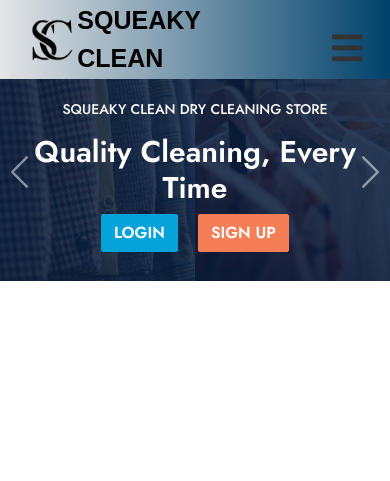
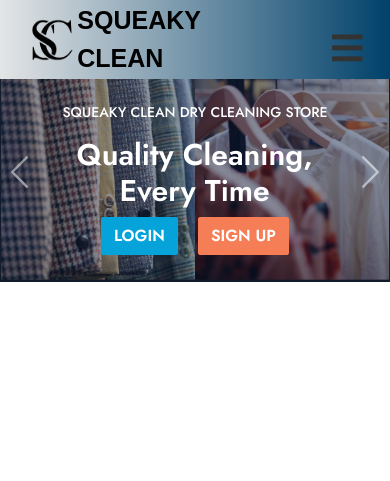
Before and after one commit to Akshay-343/spr3--index, a Django app: page / in a window 390 px wide. Shown: the top 481 px of the page. Run offline with Django 4.2, Linux system fonts and the light colour scheme; some libraries are stand-ins or nearby versions; some web fonts are replaced.

Commit message:
Add files via upload

```diff
--- a/catalog/static/css/style.css
+++ b/catalog/static/css/style.css
@@ -130,11 +130,20 @@ h6,
     left: 0;
     right: 0;
     bottom: 0;
-    background: rgba(9, 30, 62, .85);
+    background: rgba(9, 30, 62, 0.45);
     z-index: 1;
 }
 
 @media (max-width: 576px) {
+    .carousel-inner{
+        padding-top: 15px;
+    }
+    .carousel-inner{
+       color: rgba(9, 30, 62, 0.45);
+    }
+    .carousel-caption{
+        top: 0px;
+    }
     .carousel-caption h5 {
         font-size: 14px;
         font-weight: 500 !important;
--- a/catalog/templates/address_list.html
+++ b/catalog/templates/address_list.html
@@ -45,6 +45,12 @@
     }
 
     </style>
+    <br>
+    <br>
+    <br>
+     <br>
+ <br>
+
     <div class="adrrs">
   <h2>My Addresses</h2>
     <br>
--- a/catalog/templates/base.html
+++ b/catalog/templates/base.html
@@ -5,7 +5,6 @@
    <meta name="viewport" content="width=device-width, initial-scale=1">
 
      <link rel="stylesheet" href="{% static 'style.css' %}">
-     <link href="//db.onlinewebfonts.com/c/8c583b80ac9e392caea26d76a803b665?family=ITC+Bradley+Hand" rel="stylesheet" type="text/css"/>
     <link rel="stylesheet" href="https://cdn.jsdelivr.net/npm/bootstrap@4.6.2/dist/css/bootstrap.min.css">
     <link rel="stylesheet" href="https://cdnjs.cloudflare.com/ajax/libs/font-awesome/6.4.0/css/all.min.css">
  </head>
@@ -72,6 +71,7 @@
 <div class = "sq" style="padding-top: 40px;padding-bottom: 20px;">
 
             </div>
+
 {% block content %}
   {% endblock %}
 <!-- Optional JavaScript -->
--- a/catalog/templates/index.html
+++ b/catalog/templates/index.html
@@ -57,7 +57,7 @@
                     <div class="carousel-caption d-flex flex-column align-items-center justify-content-center">
                         <div class="p-3" style="max-width: 900px;">
                             <h5 class="text-white text-uppercase mb-3 animated slideInDown">SQUEAKY CLEAN DRY CLEANING STORE</h5>
-                            <h1 class="display-1 text-white mb-md-4 animated zoomIn">Quality Cleaning, Every Time</h1>
+                            <h1 class="display-1 text-white mb-md-4 animated zoomIn">Quality Cleaning,<br> Every Time</h1>
                              {% if user.is_authenticated %}
                             <a href="{% url 'home' %}" class="btn btn-primary py-md-3 px-md-5 me-3 animated slideInLeft">My Dashboard</a>
 
--- a/catalog/templates/myaccount.html
+++ b/catalog/templates/myaccount.html
@@ -96,6 +96,11 @@ font-size: 22px;
   {% if user.is_authenticated %}
 
 
+ <br>
+    <br>
+    <br>
+       <br>
+    <br>
 
       <div class="changename">
         <p style="background-color: transparent;"><strong>Welcome, {{ user.username }}!</strong></p>
```
Also changed, not shown: catalog/static/img/carousel-1.jpg.
